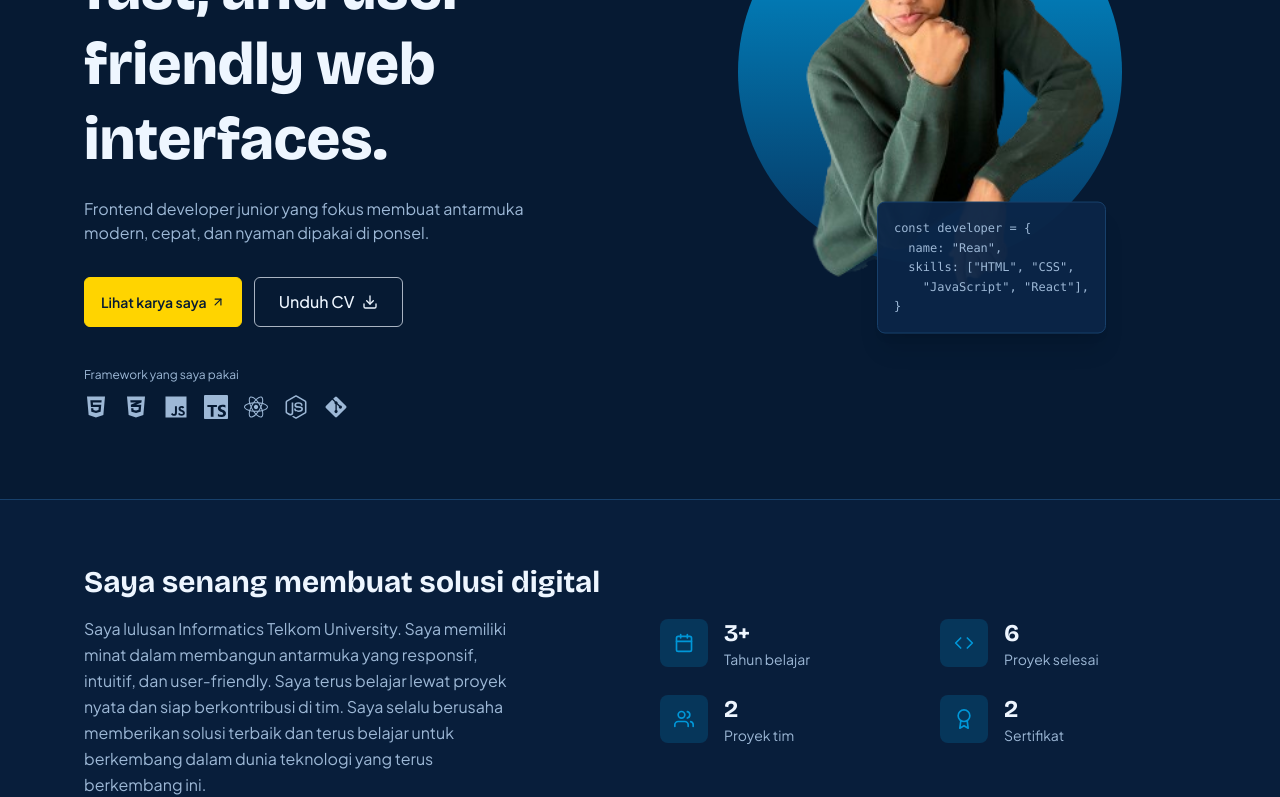
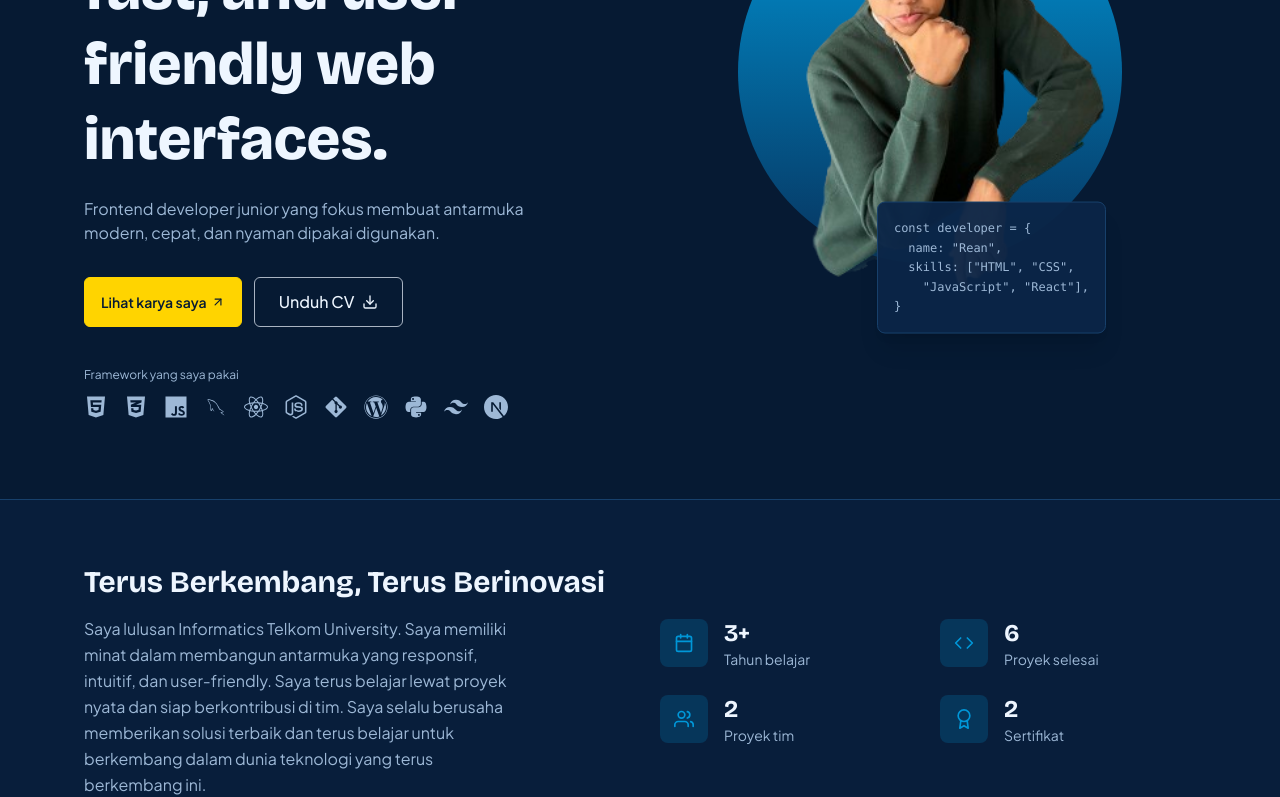
Before and after one commit to abrayrgb/abrayrgb.github.io, a React (Vite) app: page / in a window 1280 px wide. Shown: the part 389-1186 px from the top of the page. Built offline with nearby package versions, Linux system fonts and the light colour scheme.

Commit message:
final touch

```diff
--- a/src/components/About.jsx
+++ b/src/components/About.jsx
@@ -6,7 +6,7 @@ export default function About() {
     <section id="tentang" className="scroll-mt-16 border-y border-line bg-card/40 py-16">
       <Reveal className="mx-auto grid max-w-6xl items-center gap-10 px-5 md:grid-cols-2">
         <div>
-          <h2 className="font-display text-3xl font-bold">Saya senang membuat solusi digital</h2>
+          <h2 className="font-display text-3xl font-bold">Terus Berkembang, Terus Berinovasi</h2>
           <p className="mt-4 max-w-md leading-relaxed text-mute">{profile.about}</p>
         </div>
         <dl className="grid grid-cols-2 gap-6">
--- a/src/data/content.js
+++ b/src/data/content.js
@@ -9,7 +9,7 @@ export const profile = {
   role: 'Frontend Developer',
   headline: 'I build modern, fast, and user-friendly web interfaces.',
   tagline:
-    'Frontend developer junior yang fokus membuat antarmuka modern, cepat, dan nyaman dipakai di ponsel.',
+    'Frontend developer junior yang fokus membuat antarmuka modern, cepat, dan nyaman dipakai digunakan.',
   about:
     'Saya lulusan Informatics Telkom University. Saya memiliki minat dalam membangun antarmuka yang responsif, intuitif, dan user-friendly. Saya terus belajar lewat proyek nyata dan siap berkontribusi di tim. Saya selalu berusaha memberikan solusi terbaik dan terus belajar untuk berkembang dalam dunia teknologi yang terus berkembang ini.',
   photo: '/reypicts.png', // contoh: '/foto.png' (taruh file di folder public/). Kosong = tampil inisial.
@@ -21,7 +21,7 @@ export const profile = {
   cv: 'CV_AbdulRaihan.pdf', // contoh: '/cv.pdf' (taruh file di folder public/). Kosong = tidak tampil tombol unduh.
 }
 
-export const techs = [FaHtml5, FaCss3Alt, FaJs, SiTypescript, FaReact, FaNodeJs, FaGitAlt]
+export const techs = [FaHtml5, FaCss3Alt, FaJs, DiMysql, FaReact, FaNodeJs, FaGitAlt, FaWordpress, FaPython, SiTailwindcss, SiNextdotjs]
 
 export const stats = [
   { icon: FiCalendar, value: '3+', label: 'Tahun belajar' },
```
